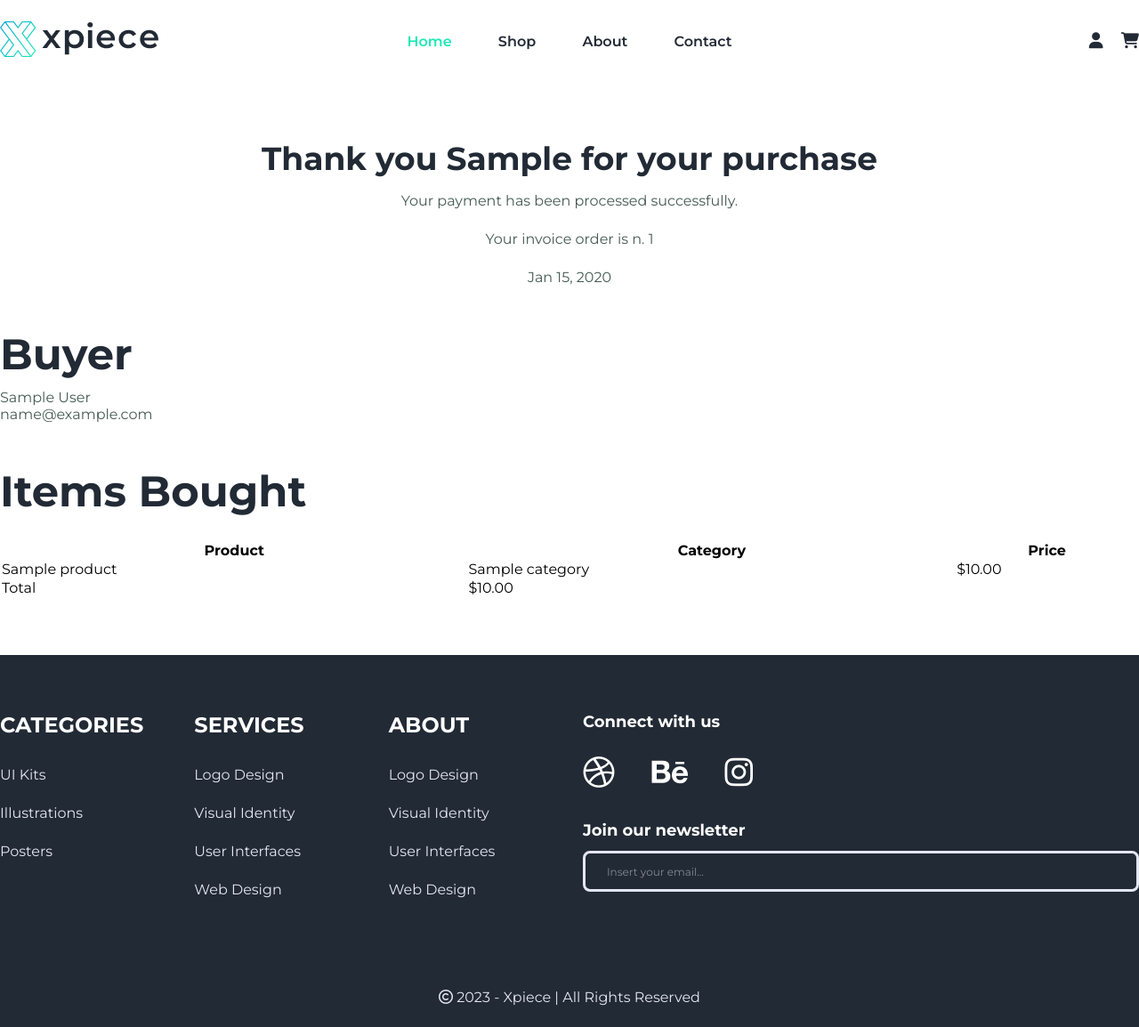
After one commit to JeffersonRolino/xpiece, a Django app: page /orders/download/1/ in a window 1280 px wide. The commit adds this page. Shown: the whole page at 89% size. Run offline with Django 4.2, Linux system fonts and the light colour scheme; tables that the repository leaves empty hold one stand-in row (values such as "Sample post").

Commit message:
Trabalhando no download do produto depois da confirmação de pagamento

```diff
--- a/orders/urls.py
+++ b/orders/urls.py
@@ -6,4 +6,6 @@ app_name = 'orders'
 
 urlpatterns = [
     path('create/', views.order_create, name='order_create'),
+    path('download/<int:id>/', views.order_items_download, name='order_download'),
+    path('redirect-me/<int:id>/', views.redirect_me, name='redirect-me')
 ]
--- a/orders/views.py
+++ b/orders/views.py
@@ -1,10 +1,14 @@
-from django.shortcuts import redirect, render
-from django.urls import reverse
+from django.conf import settings
+from django.contrib.admin.views.decorators import staff_member_required
+from django.http import HttpResponse
+from django.shortcuts import get_object_or_404, redirect, render
+from django.template.loader import render_to_string
+from django.urls import reverse, reverse_lazy
 
 from cart.cart import Cart
 
 from .forms import CreateOrderForm
-from .models import OrderItem
+from .models import Order, OrderItem
 from .tasks import order_created
 
 
@@ -26,3 +30,11 @@ def order_create(request):
     else:
         form = CreateOrderForm()
         return render(request, 'orders/order/create.html', {'cart': cart, 'form': form})
+
+def order_items_download(request, id):
+    order = get_object_or_404(Order, id=id)
+    context = {'order': order}
+    return render(request, 'orders/order/download.html', context)
+
+def redirect_me(request, id):
+    return redirect(reverse_lazy('orders:order_download', kwargs={'id':id}))
--- /dev/null
+++ b/templates/orders/order/download.html
@@ -0,0 +1,52 @@
+{% extends "base.html" %}
+{% load static %}
+
+{% block title %}Download{% endblock title %}
+
+{% block content %}
+    <main class="grid-container download">
+        <div class="order_data">
+            <h4>Thank you {{ order.first_name }} for your purchase</h4>
+            <p>Your payment has been processed successfully.</p>
+            <p>
+                Your invoice order is n. {{ order.id }}<br>
+                <p>{{ order.created|date:"M d, Y" }}</p>
+            </p>
+        </div>
+
+        <div class="buyer_data">
+            <h3>Buyer</h3>
+            <p>
+                {{ order.first_name }} {{ order.last_name }}<br>
+                {{ order.email }}<br>
+            </p>
+        </div>
+
+        <div class="items_data">
+            <h3>Items Bought</h3>
+            <table>
+                <thead>
+                    <tr>
+                        <th>Product</th>
+                        <th>Category</th>
+                        <th>Price</th>
+                    </tr>
+                </thead>
+                <tbody>
+                    {% for item in order.items.all %}
+                        <tr>
+                            <td>{{ item.product.name }}</td>
+                            <td>{{ item.product.category }}</td>
+                            <td>${{ item.product.price }}</td>
+                        </tr>
+                    {% endfor %}
+                        <tr>
+                            <td>Total</td>
+                            <td>${{ order.get_total }}</td>
+                        </tr>
+                </tbody>
+            </table>
+        </div>
+
+    </main>
+{% endblock content %}
--- a/templates/static/css/styles.css
+++ b/templates/static/css/styles.css
@@ -905,3 +905,22 @@ footer {
 .payment-processed .button {
     margin-top: 64px;
 }
+
+/*************************************************************************
+  Download
+**************************************************************************/
+
+.order_data, .buyer_data, .items_data {
+    width: 100%;
+    justify-self: center;
+    grid-column: span 12;
+}
+
+.order_data {
+    text-align: center;
+}
+
+.items_data table {
+    margin-top: 32px;
+    width: 100%;
+}
```
Also changed, not shown: 1 other file.
